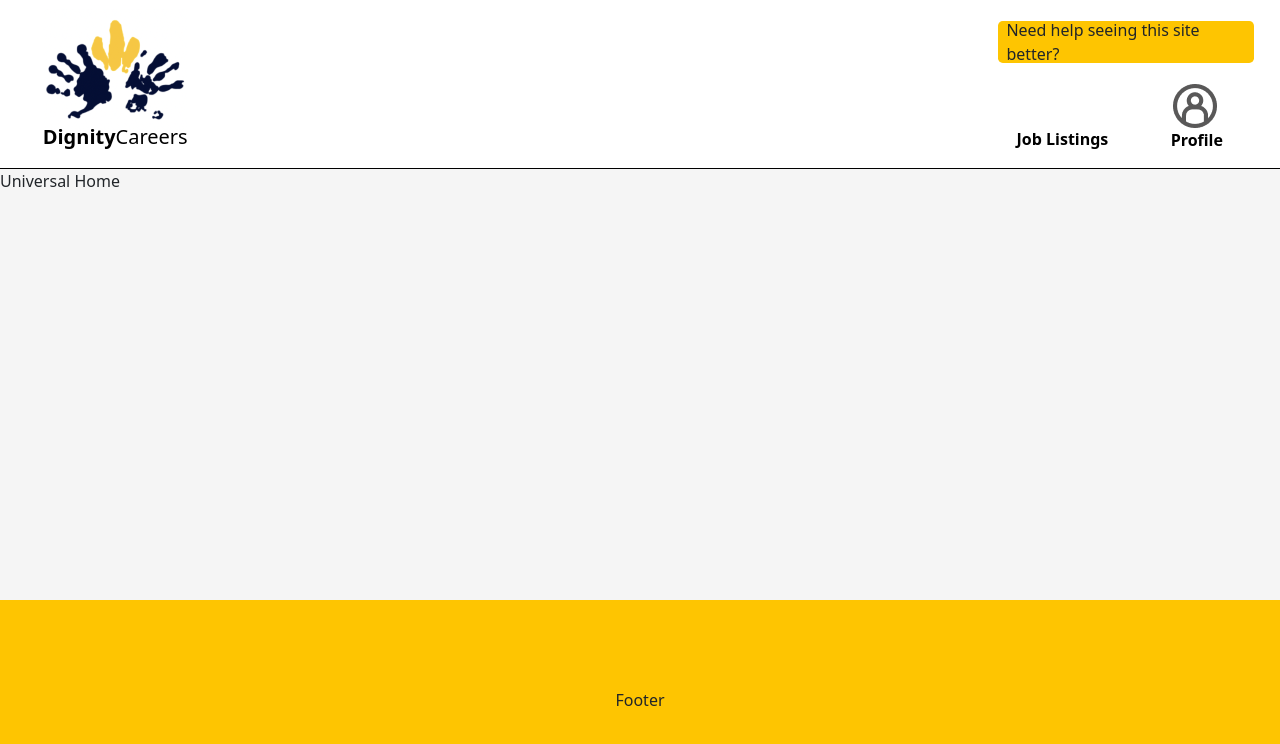
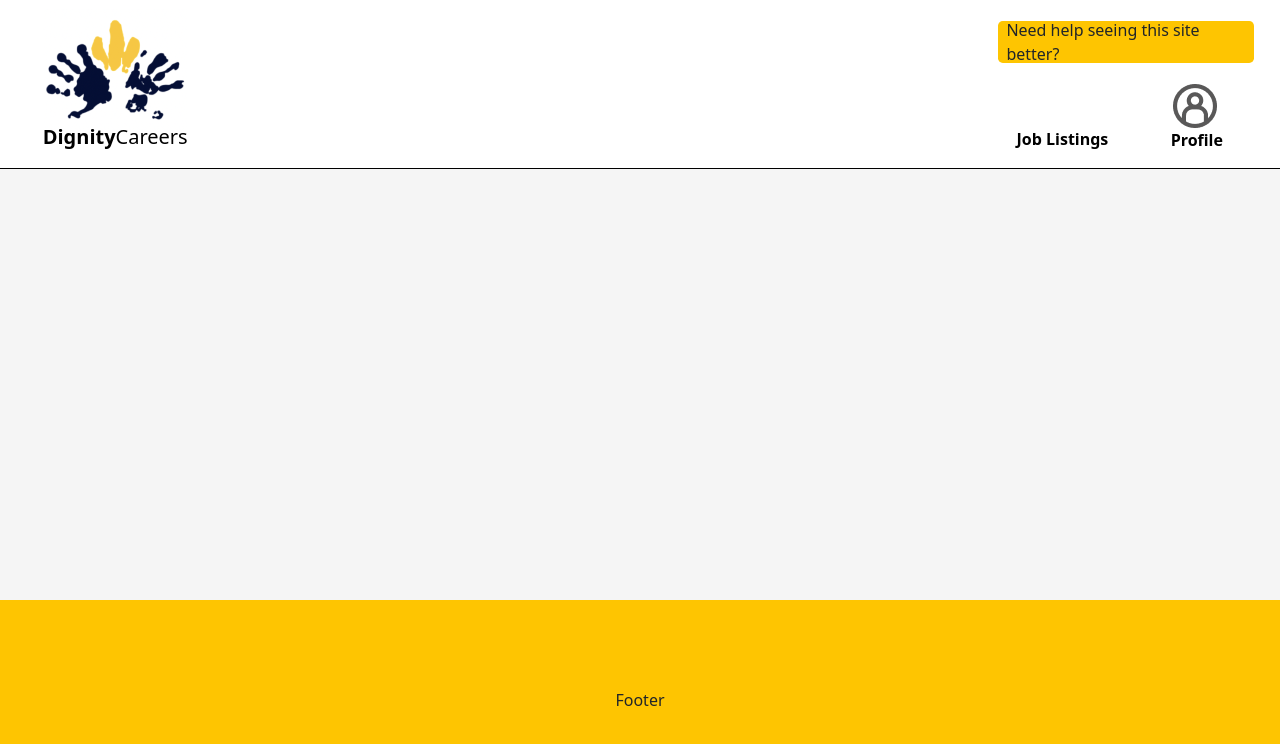
Before and after one commit to midorinom/Project-Dignity, a React (Create React App) app in the folder front-end/: page / in a window 1280 px wide. Shown: the top 744 px of the page. Built offline with nearby package versions, Linux system fonts and the light colour scheme.

Commit message:
made footer directory

```diff
--- a/front-end/src/App.js
+++ b/front-end/src/App.js
@@ -1,7 +1,7 @@
 import React, { useState } from "react";
 import { Route, Routes } from "react-router-dom";
 import NavBar from "./components/navBar/NavBar";
-import Footer from "./components/Footer";
+import Footer from "./components/footer/Footer";
 import EmployerLanding from "./pages/EmployerLanding";
 import JobSeekerLanding from "./pages/JobSeekerLanding";
 import UniversalLanding from "./pages/universalLanding/UniversalLanding";
--- a/front-end/src/components/Footer.js
+++ /dev/null
@@ -1,7 +0,0 @@
-import React from "react";
-
-const Footer = () => {
-  return <div className="footer centered">Footer</div>;
-};
-
-export default Footer;
--- /dev/null
+++ b/front-end/src/components/footer/Footer.js
@@ -0,0 +1,8 @@
+import React from "react";
+import styles from "./footer.module.css";
+
+const Footer = () => {
+  return <div className={styles.footer + " centered"}>Footer</div>;
+};
+
+export default Footer;
--- /dev/null
+++ b/front-end/src/components/footer/footer.module.css
@@ -0,0 +1,4 @@
+.footer {
+  min-height: 25%; /* 25% of body height which is the viewport height */
+  background-color: #fec501;
+}
--- a/front-end/src/index.css
+++ b/front-end/src/index.css
@@ -29,11 +29,6 @@
   align-items: center;
 }
 
-.footer {
-  min-height: 25%; /* 25% of body height which is the viewport height */
-  background-color: #fec501;
-}
-
 .jobSeeker-landing,
 .employer-landing {
   height: 70%; /* 70% of body height which is the viewport height */
--- a/front-end/src/pages/universalLanding/UniversalLanding.js
+++ b/front-end/src/pages/universalLanding/UniversalLanding.js
@@ -5,7 +5,7 @@
 import employerImage from "./employerImage.png";
 
 const UniversalHome = () => {
-  return <div className={styles.universalLanding}>Universal Home</div>;
+  return <div className={styles.universalLanding}></div>;
 };
 
 export default UniversalHome;
```
